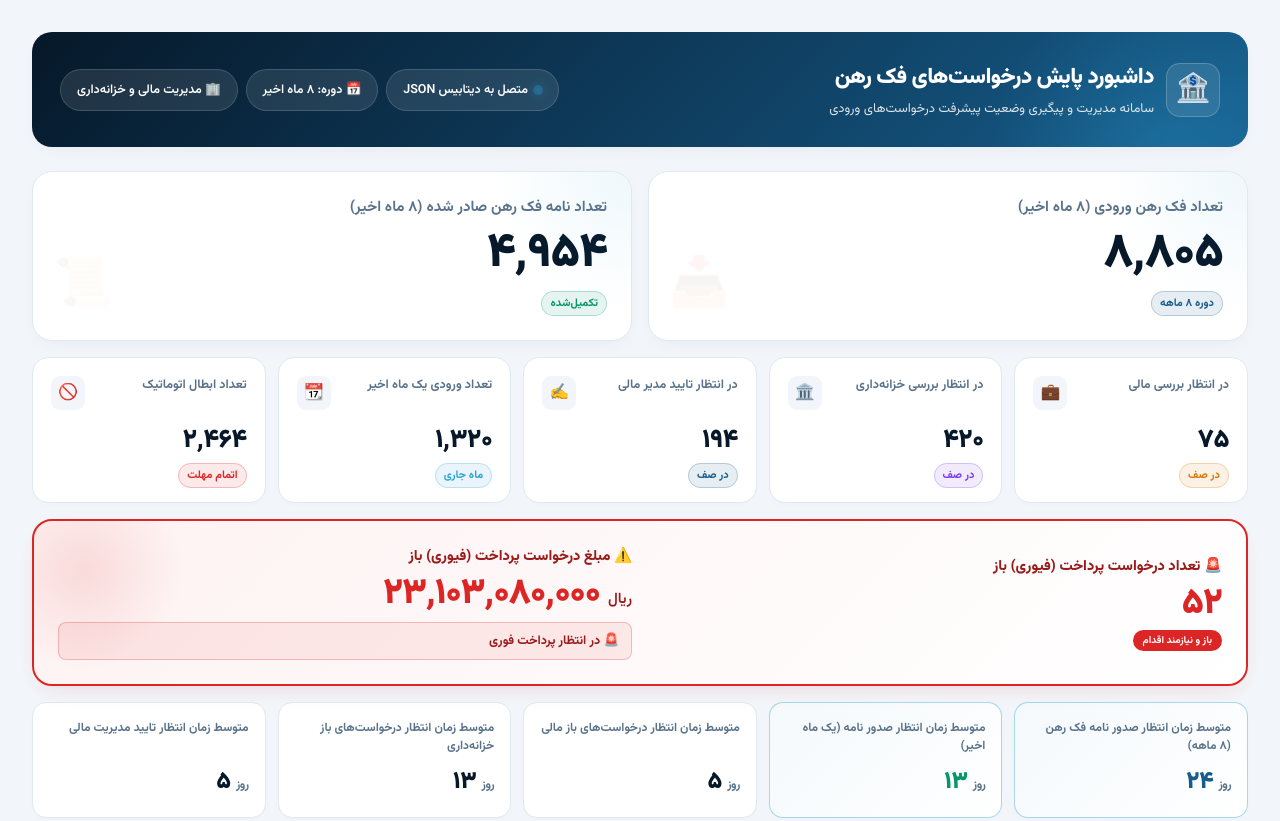
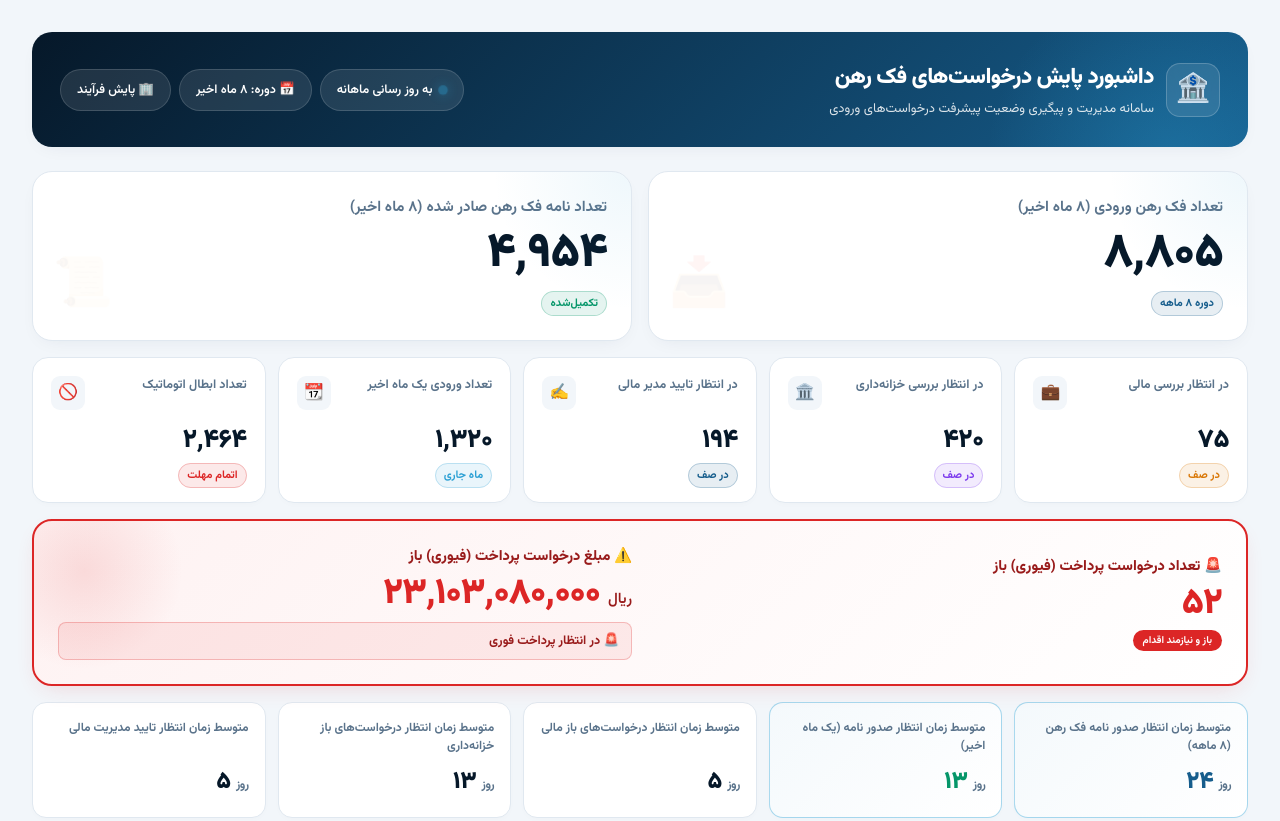
Before and after one commit to YTR-cyber/lienrelease, a plain HTML site: page index.html in a window 1280 px wide. Shown: the top 821 px of the page. Drawn offline with nearby package versions, Linux system fonts and the light colour scheme.

Commit message:
Update index.html

```diff
--- a/index.html
+++ b/index.html
@@ -309,9 +309,9 @@
       </div>
     </div>
     <div class="header-meta">
-      <div class="pill"><span class="dot"></span> متصل به دیتابیس JSON</div>
+      <div class="pill"><span class="dot"></span> به روز رسانی ماهانه </div>
       <div class="pill">📅 دوره: ۸ ماه اخیر</div>
-      <div class="pill">🏢 مدیریت مالی و خزانه‌داری</div>
+      <div class="pill">🏢 پایش فرآیند </div>
     </div>
   </header>
 
```
